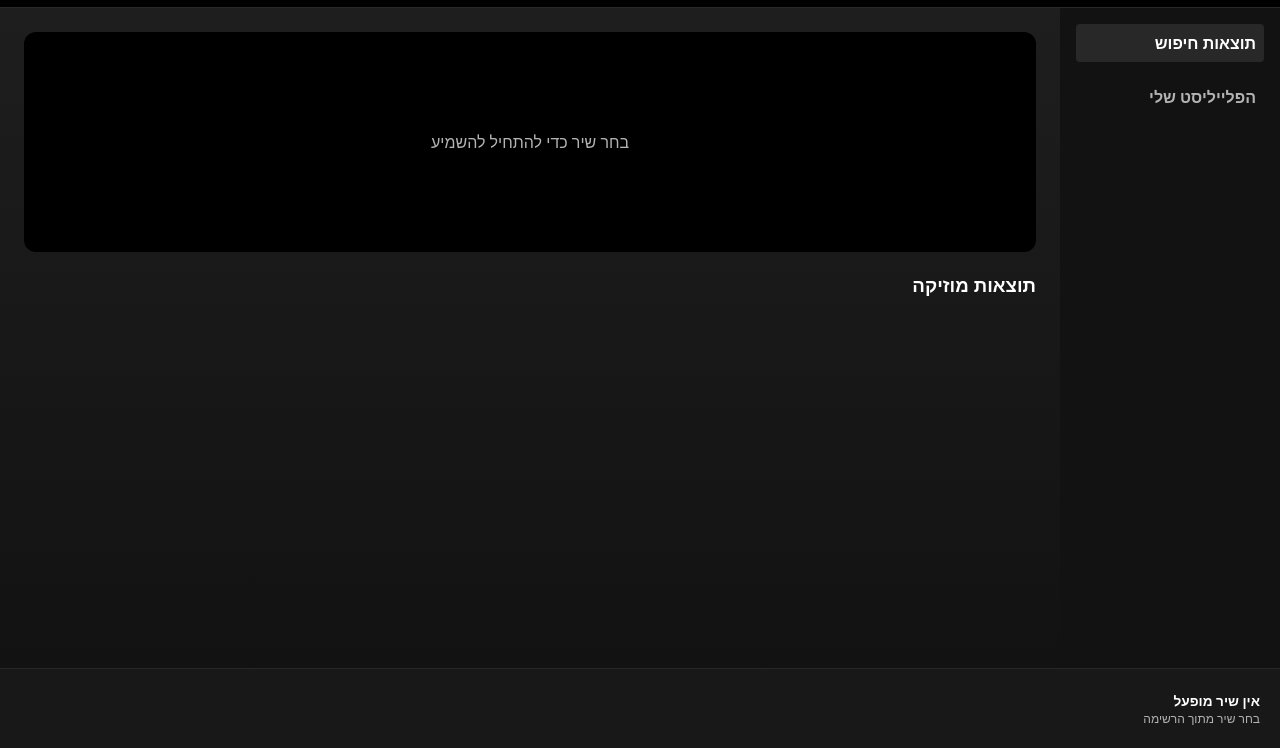
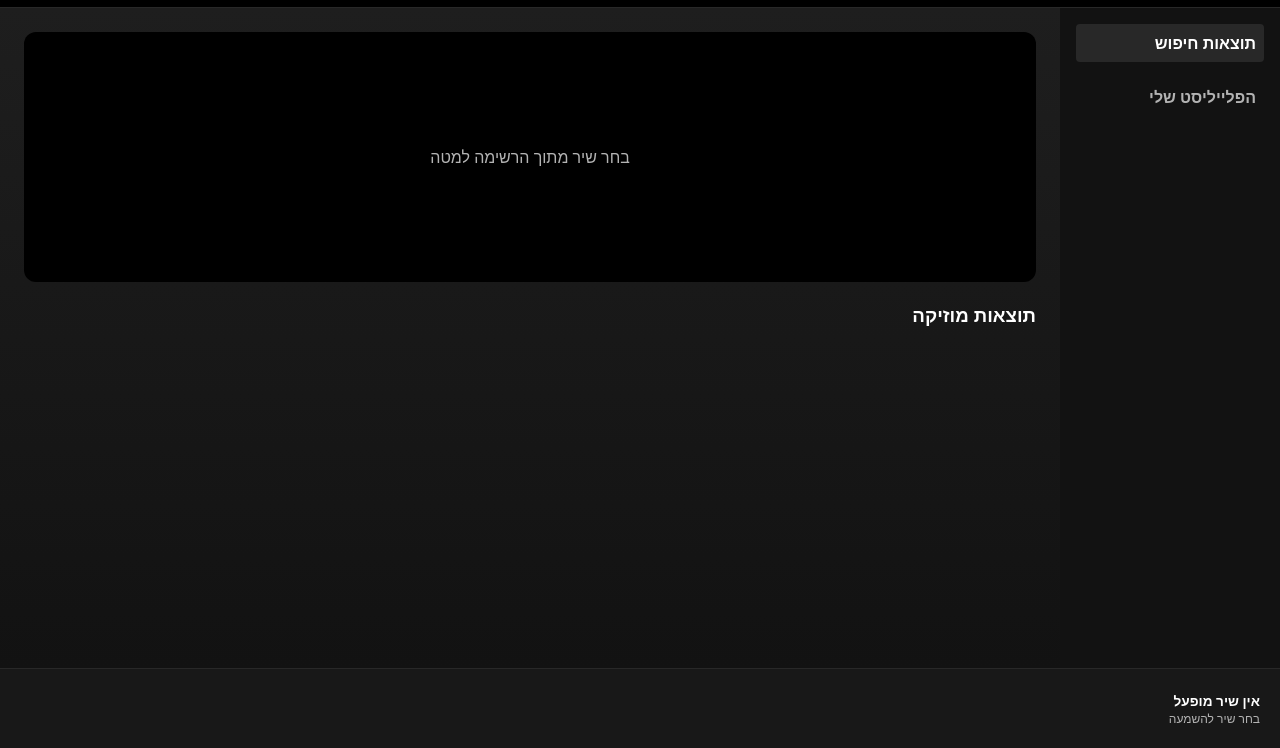
Before and after one commit to elimyuzic/elimuzic, a website: page public/index.html in a window 1280 px wide. Shown: the part 52-800 px from the top of the page. Drawn offline with Linux system fonts and the light colour scheme.

Commit message:
Update index.html

```diff
--- a/public/index.html
+++ b/public/index.html
@@ -16,7 +16,6 @@
       overflow: hidden;
     }
 
-    /* Top Bar */
     .top-bar {
       height: 60px;
       background-color: #000000;
@@ -63,7 +62,6 @@
       cursor: pointer;
     }
 
-    /* Main Layout */
     .main-layout {
       display: flex;
       flex: 1;
@@ -149,10 +147,9 @@
       margin-top: 4px;
     }
 
-    /* Player View Area */
     .player-view {
       width: 100%;
-      height: 220px;
+      height: 250px;
       background: #000;
       border-radius: 12px;
       overflow: hidden;
@@ -163,7 +160,6 @@
 
     iframe { width: 100%; height: 100%; border: none; }
 
-    /* Bottom Bar (Spotify Style) */
     .player-bar {
       height: 80px;
       background-color: #181818;
@@ -178,7 +174,6 @@
       display: flex;
       align-items: center;
       gap: 12px;
-      width: 250px;
     }
 
     .now-playing img {
@@ -199,7 +194,6 @@
       color: #b3b3b3;
     }
 
-    /* Admin Modal */
     #adminModal {
       display: none;
       position: fixed;
@@ -232,18 +226,15 @@
     </div>
 
     <div class="content-area">
-      <!-- נגן מרכזי -->
       <div class="player-view" id="playerContainer">
-        <p style="color: #b3b3b3;">בחר שיר כדי להתחיל להשמיע</p>
+        <p style="color: #b3b3b3;">בחר שיר מתוך הרשימה למטה</p>
       </div>
 
-      <!-- אזור תוצאות -->
       <div id="resultsSection">
         <h3 style="margin-bottom: 12px;">תוצאות מוזיקה</h3>
         <div class="grid-container" id="resultsGrid"></div>
       </div>
 
-      <!-- אזור פלייליסט -->
       <div id="playlistSection" style="display: none;">
         <h3 style="margin-bottom: 12px;">הפלייליסט שלי</h3>
         <div class="grid-container" id="playlistGrid"></div>
@@ -251,18 +242,16 @@
     </div>
   </div>
 
-  <!-- סרגל נגן תחתון -->
   <div class="player-bar">
     <div class="now-playing">
       <img id="barThumb" src="" alt="" style="display:none;">
       <div class="track-info">
         <div class="track-title" id="barTitle">אין שיר מופעל</div>
-        <div class="track-artist" id="barArtist">בחר שיר מתוך הרשימה</div>
+        <div class="track-artist" id="barArtist">בחר שיר להשמעה</div>
       </div>
     </div>
   </div>
 
-  <!-- פאנל מנהל -->
   <div id="adminModal">
     <h3 style="margin-bottom: 10px; color: #1db954;">פאנל מנהל</h3>
     <input type="file" id="adFileInput" accept="image/*" style="margin-bottom: 10px; width: 100%;">
@@ -277,7 +266,6 @@
     let adminToken = '';
     let myPlaylist = JSON.parse(localStorage.getItem('elim_playlist')) || [];
 
-    // 6 לחיצות על ELIMYUZIC לקבלת קוד מנהל
     function handleSecretClick() {
       clickCount++;
       clearTimeout(clickTimer);
@@ -300,7 +288,6 @@
       document.getElementById('adminModal').style.display = 'none';
     }
 
-    // חיפוש ב-YouTube
     async function searchYoutube() {
       const query = document.getElementById('searchInput').value.trim();
       const grid = document.getElementById('resultsGrid');
@@ -345,10 +332,9 @@
       return str.replace(/'/g, "\\'").replace(/"/g, '&quot;');
     }
 
-    // השמעת שיר ועדכון הסרגל התחתון
     function playSong(id, title, artist, img) {
       document.getElementById('playerContainer').innerHTML =
-        `<iframe src="https://www.youtube.com/embed/${id}?autoplay=1" allow="autoplay; encrypted-media" allowfullscreen></iframe>`;
+        `<iframe src="https://www.youtube.com/embed/${id}?enablejsapi=1" allow="accelerometer; autoplay; clipboard-write; encrypted-media; gyroscope; picture-in-picture" allowfullscreen></iframe>`;
 
       document.getElementById('barTitle').innerText = title;
       document.getElementById('barArtist').innerText = artist;
```
